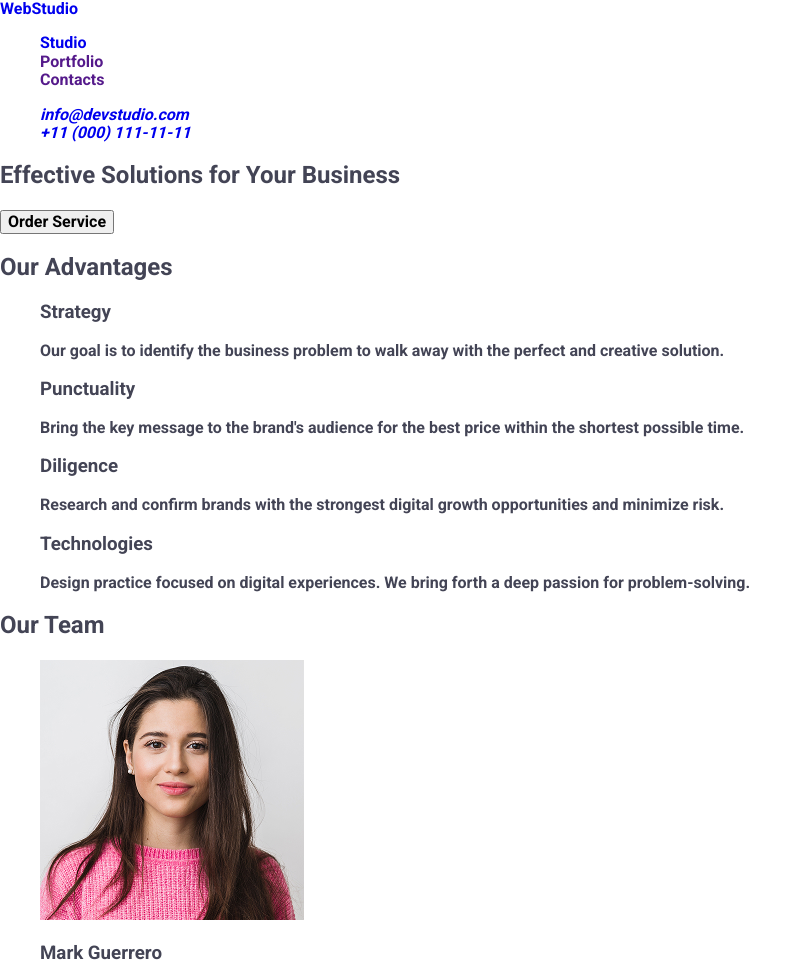
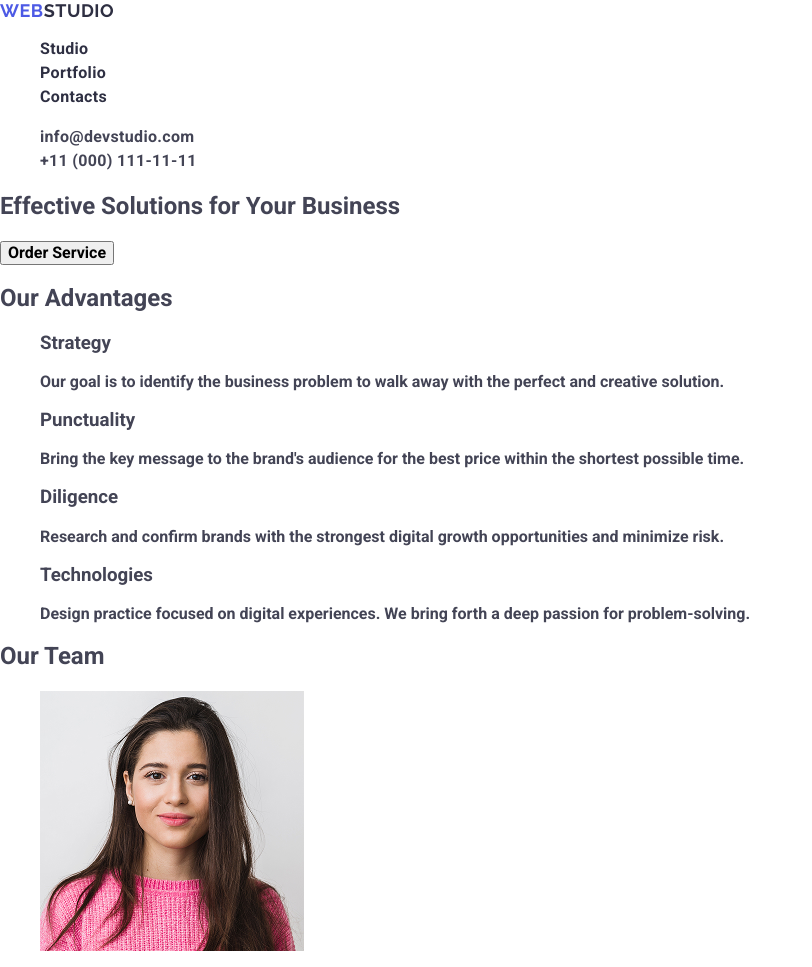
Before and after one commit to KaterynaKadts/goit-markup-hw-02, a plain HTML site: page index.html in a window 1280 px wide. Shown: the top 967 px of the page, without its empty margins (0-812 px from the left). Drawn offline with nearby package versions, Linux system fonts and the light colour scheme.

Commit message:
add styles header

```diff
--- a/css/styles.css
+++ b/css/styles.css
@@ -14,3 +14,44 @@ ul, ol {
 a {
     text-decoration: none;
 }
+
+.logo {
+font-family: 'Raleway', sans-serif;
+font-weight: 700;
+font-size: 18px;
+line-height: 117%;
+letter-spacing: 0.03em;
+text-transform: uppercase;
+color: #4d5ae5;
+}
+
+.header-logo .logo-part {
+    color: #2E2F42;
+}
+
+.nav-link {
+font-weight: 500;
+font-size: 16px;
+line-height: 1.5;
+letter-spacing: 0.02em;
+color:  #2E2F42;
+}
+
+.contacts {
+  font-style: normal;
+}
+
+.nav-link:hover,
+.navlink:focus,
+.contacts-link:hover,
+.contacts-link:focus {
+    color: #404BBF;
+}
+
+.contacts-link {
+font-weight: 400;
+font-size: 16px;
+line-height: 150%;
+letter-spacing: 0.02em;
+color: #434455
+}
--- a/index.html
+++ b/index.html
@@ -19,7 +19,7 @@
 <header class="page-header">
 
     <nav class=" header-nav">
-<a class="logo" href="./index.html">Web<span class="logo-part">Studio</span></a>
+<a class="logo header-logo" href="./index.html">Web<span class="logo-part">Studio</span></a>
         <ul class="nav-list">
             <li class="nav-item"> <a class="nav-link" href="./index.html">Studio</a> </li>
             <li class="nav-item"> <a class="nav-link" href="">Portfolio</a> </li>
```
